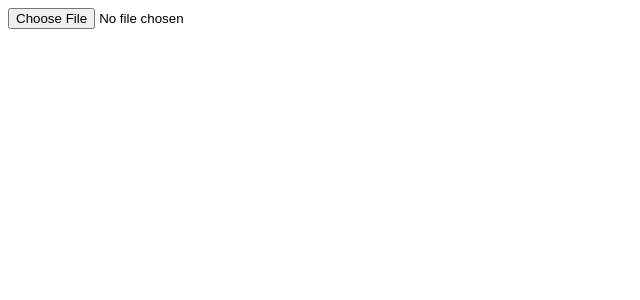
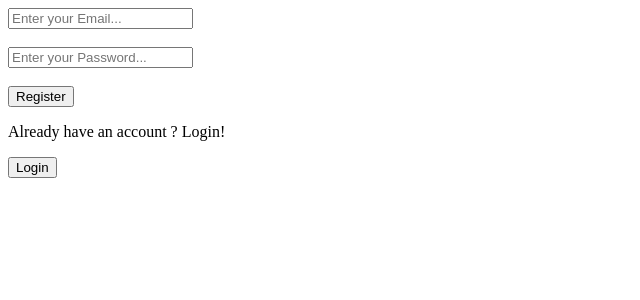
Before and after one commit to ani29dy/30-ReactJS-Problems, a React (Vite) app: page / in a window 1280 px wide. Shown: the top 300 px of the page, without its empty margins (0-640 px from the left). Built offline with nearby package versions, Linux system fonts and the light colour scheme.

Commit message:
Problem Thirteen added to App.jsx

```diff
--- a/src/App.jsx
+++ b/src/App.jsx
@@ -11,6 +11,7 @@ import BgChange from "./Problems/09-BgChange";
 import Router from "./Problems/10-Router";
 import RandomQoutes from "./Problems/11-RandomQoutes";
 import UploadImage from "./Problems/12-UploadImage";
+import LoginForm from "./Problems/13-LoginForm";
 
 function App() {
   return (
@@ -26,7 +27,8 @@ function App() {
       {/* <BgChange /> */}
       {/* <Router /> */}
       {/* <RandomQoutes /> */}
-      <UploadImage />
+      {/* <UploadImage /> */}
+      <LoginForm />
     </>
   );
 }
```
